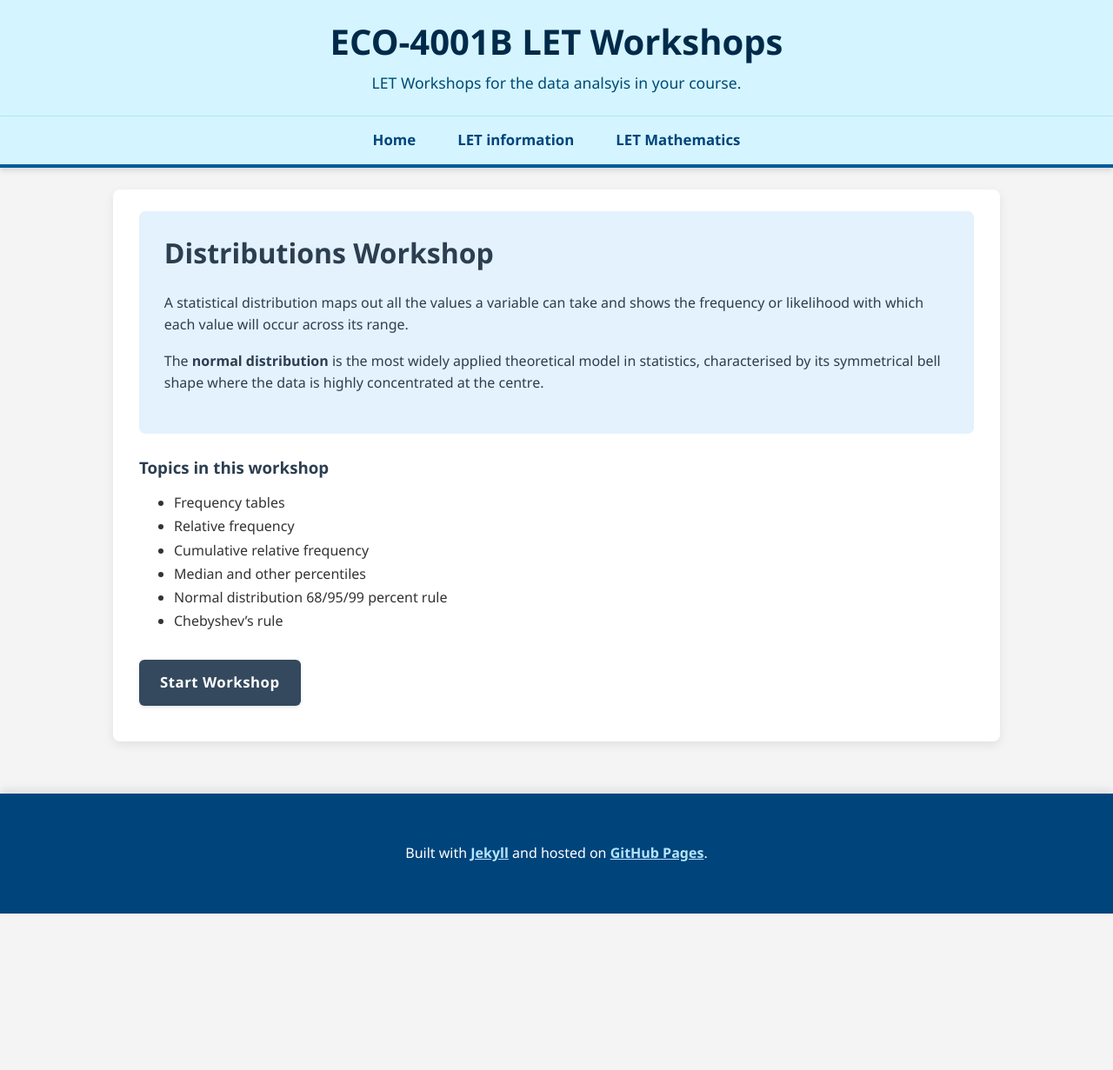
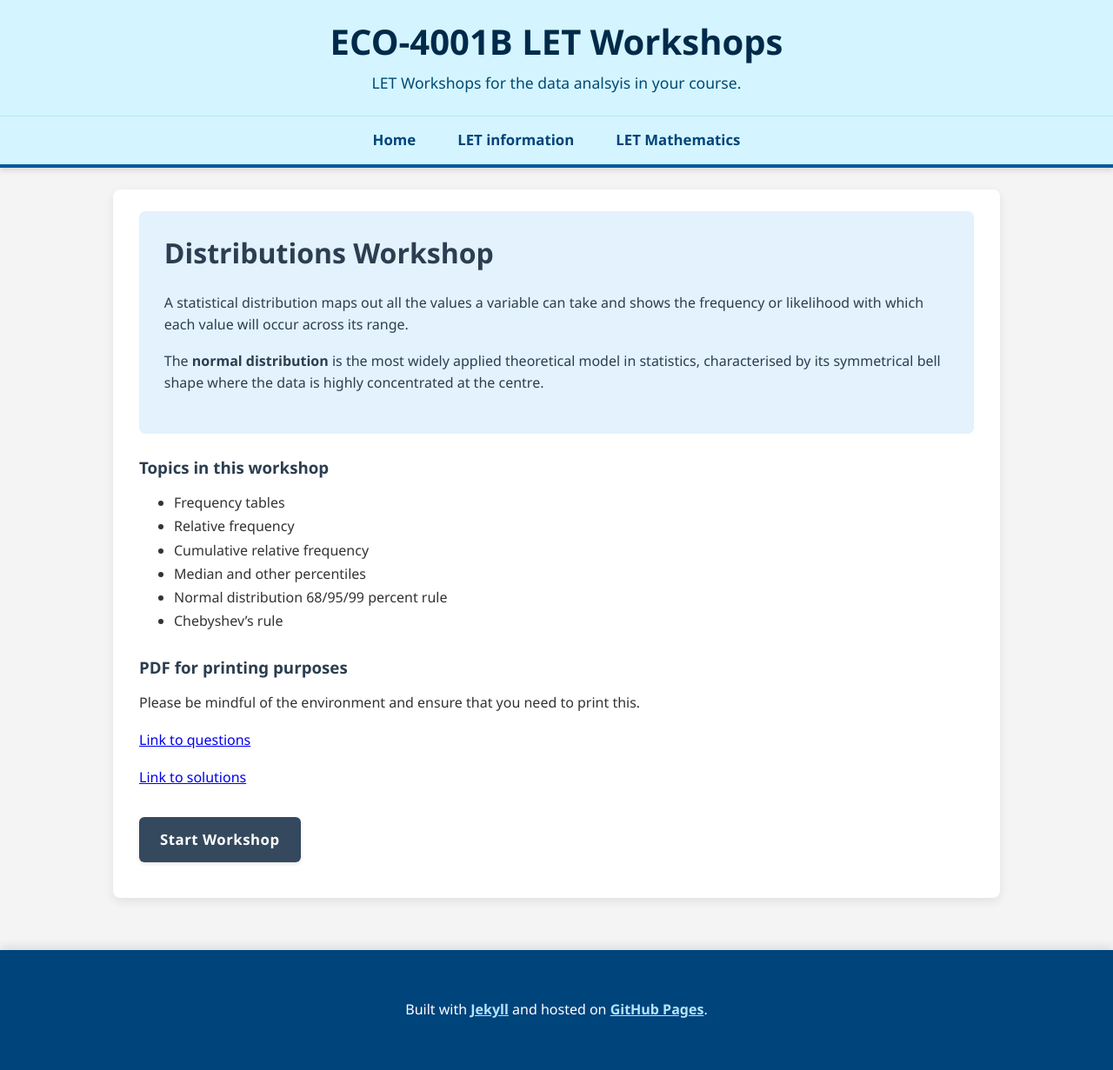
Before and after one commit to probe973/eco-4001b, a Jekyll site: the page built from distributions/index.md, in a window 1280 px wide. Shown: the whole page at 87% size. Built offline with Jekyll 4.4.1, drawn with Linux system fonts in a browser that asks for light colours; before the commit the page ends 1051 px from its top, so only the background shows below that.

Commit message:
Update index.md

```diff
--- a/distributions/index.md
+++ b/distributions/index.md
@@ -22,5 +22,13 @@
 * Normal distribution 68/95/99 percent rule
 * Chebyshev's rule
 
+### PDF for printing purposes
+
+Please be mindful of the environment and ensure that you need to print this.
+
+<a href="{{ "/assets/pdf/distributions.pdf" | relative_url }}" target="_blank">Link to questions</a>
+
+<a href="{{ "/assets/pdf/distributions_solutions.pdf" | relative_url }}" target="_blank">Link to solutions</a>
+
 
 <a href="{{ "/distributions/01-frequency.html" | relative_url }}" class="btn btn-primary">Start Workshop</a>
```
